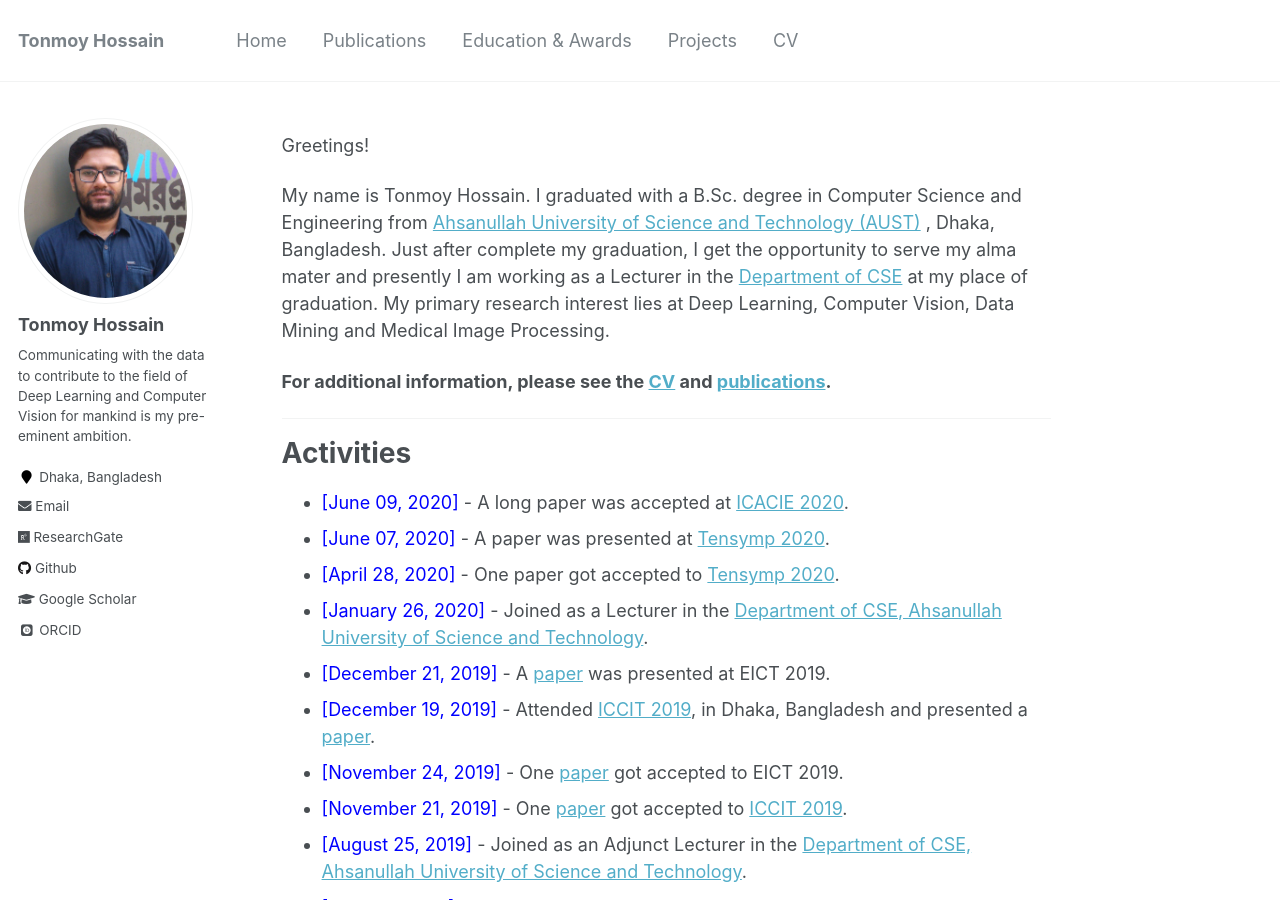
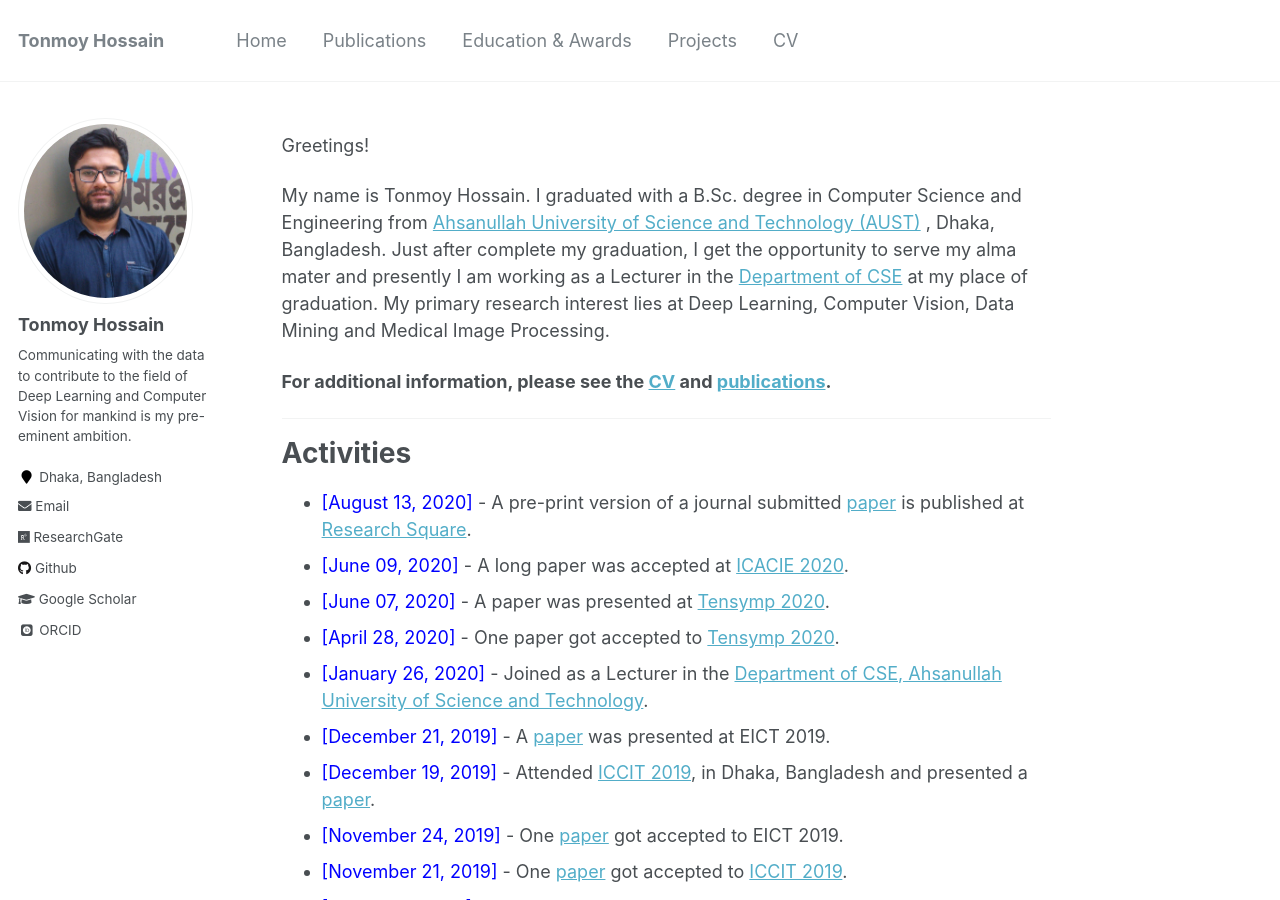
Before and after one commit to shaeekh/shaeekh.github.io, a Jekyll site: the page built from _pages/about.md, in a window 1280 px wide and 900 px high. Built offline with Jekyll 4.4.1, drawn with Linux system fonts in a browser that asks for light colours; some web fonts are replaced.

Commit message:
Update about.md

```diff
--- a/_pages/about.md
+++ b/_pages/about.md
@@ -19,7 +19,7 @@ My name is Tonmoy Hossain. I graduated with a B.Sc. degree in Computer Science a
 
 # Activities
 
-
+* <span style="color:Blue"> [August 13, 2020] </span> - A pre-print version of a journal submitted [paper](https://assets.researchsquare.com/files/rs-56285/v1_stamped.pdf) is published at [Research Square](https://www.researchsquare.com/article/rs-56285/v1).
 * <span style="color:Blue"> [June 09, 2020] </span> - A long paper was accepted at [ICACIE 2020](https://www.icacie.com/2020/).
 * <span style="color:Blue"> [June 07, 2020] </span> - A paper was presented at [Tensymp 2020](http://tensymp2020.com/).
 * <span style="color:Blue"> [April 28, 2020] </span> - One paper got accepted to [Tensymp 2020](http://tensymp2020.com/).
```
